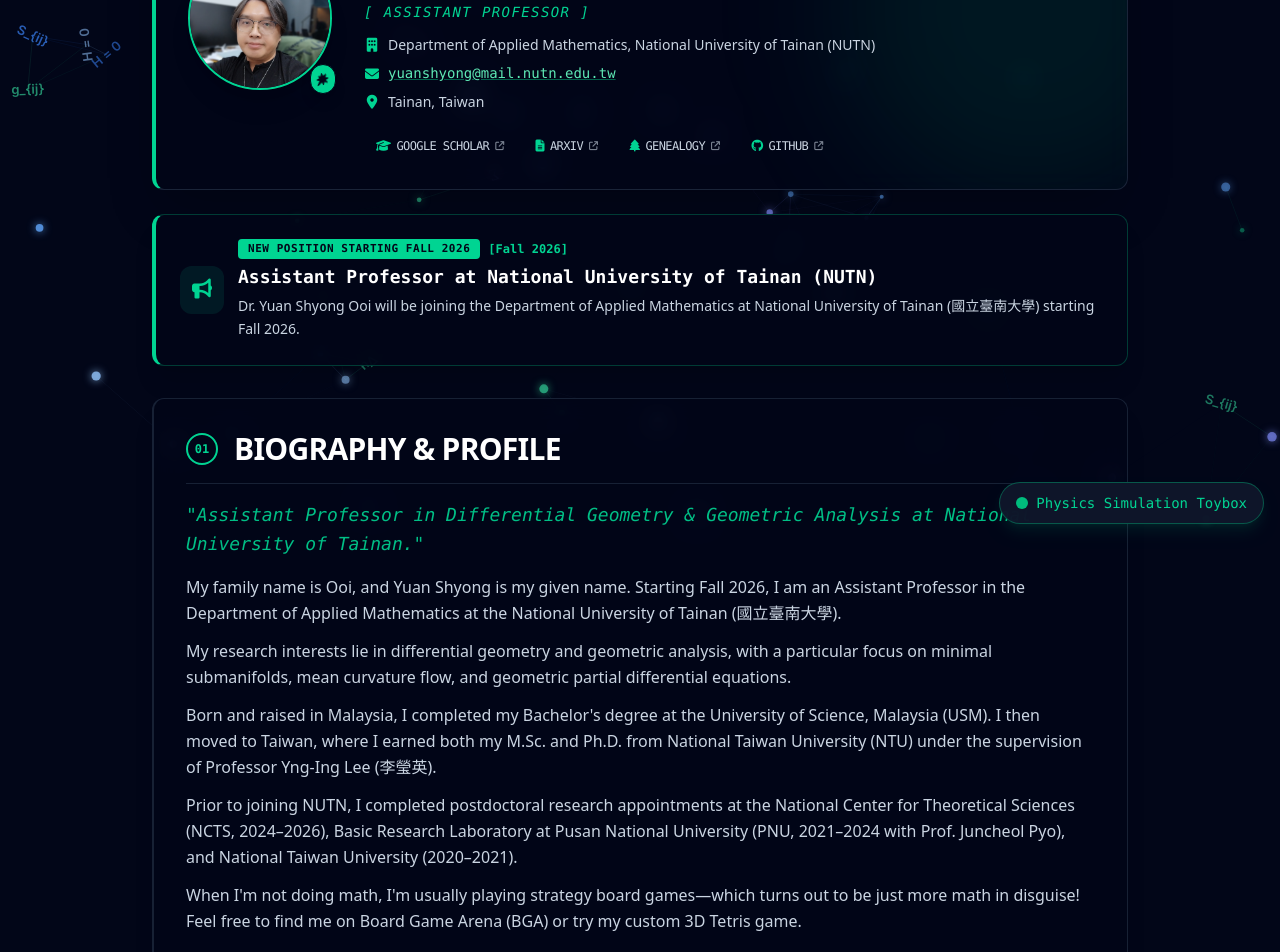
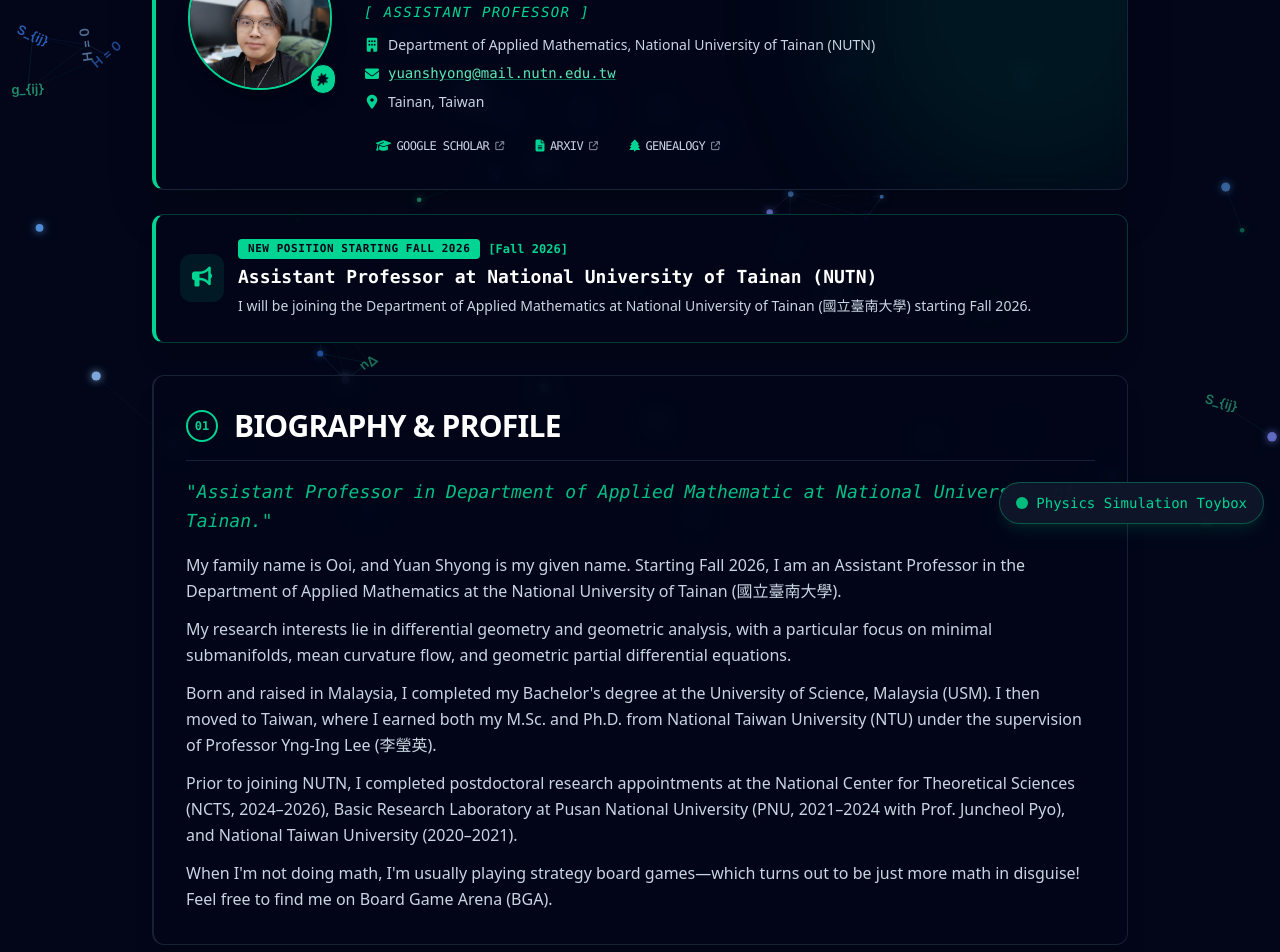
Before and after one commit to YuanShyong/personalwebpage, a React (Vite) app: page / in a window 1280 px wide. Shown: the part 260-1212 px from the top of the page. Built offline with nearby package versions, Linux system fonts and the light colour scheme; a web font is replaced by a local one.

Commit message:
Update site.config.js

```diff
--- a/site.config.js
+++ b/site.config.js
@@ -18,18 +18,17 @@ const siteConfig = {
     links: [
       { name: "Google Scholar", icon: "fa-solid fa-graduation-cap", url: "https://scholar.google.com.tw/citations?user=v3hHG8gAAAAJ&hl=zh-CN" },
       { name: "arXiv", icon: "fa-solid fa-file-lines", url: "https://arxiv.org/search/?query=Ooi%2C+Yuan+Shyong&searchtype=author" },
-      { name: "Genealogy", icon: "fa-solid fa-tree", url: "https://www.genealogy.math.ndsu.nodak.edu/id.php?id=283494" },
-      { name: "GitHub", icon: "fa-brands fa-github", url: "https://github.com/yuanshyong" }
+      { name: "Genealogy", icon: "fa-solid fa-tree", url: "https://www.genealogy.math.ndsu.nodak.edu/id.php?id=283494" }
     ]
   },
 
   home: {
-    tagline: "Assistant Professor in Differential Geometry & Geometric Analysis at National University of Tainan.",
+    tagline: "Assistant Professor in Department of Applied Mathematic at National University of Tainan.",
     announcement: {
       enabled: true,
       badge: "NEW POSITION STARTING FALL 2026",
       title: "Assistant Professor at National University of Tainan (NUTN)",
-      description: "Dr. Yuan Shyong Ooi will be joining the Department of Applied Mathematics at National University of Tainan (國立臺南大學) starting Fall 2026.",
+      description: "I will be joining the Department of Applied Mathematics at National University of Tainan (國立臺南大學) starting Fall 2026.",
       date: "Fall 2026",
       icon: "fa-solid fa-bullhorn",
       link: ""
@@ -39,7 +38,7 @@ const siteConfig = {
       "My research interests lie in differential geometry and geometric analysis, with a particular focus on minimal submanifolds, mean curvature flow, and geometric partial differential equations.",
       "Born and raised in Malaysia, I completed my Bachelor's degree at the University of Science, Malaysia (USM). I then moved to Taiwan, where I earned both my M.Sc. and Ph.D. from National Taiwan University (NTU) under the supervision of Professor Yng-Ing Lee (李瑩英).",
       "Prior to joining NUTN, I completed postdoctoral research appointments at the National Center for Theoretical Sciences (NCTS, 2024–2026), Basic Research Laboratory at Pusan National University (PNU, 2021–2024 with Prof. Juncheol Pyo), and National Taiwan University (2020–2021).",
-      "When I'm not doing math, I'm usually playing strategy board games—which turns out to be just more math in disguise! Feel free to find me on Board Game Arena (BGA) or try my custom 3D Tetris game."
+      "When I'm not doing math, I'm usually playing strategy board games—which turns out to be just more math in disguise! Feel free to find me on Board Game Arena (BGA)."
     ]
   },
 
@@ -47,7 +46,7 @@ const siteConfig = {
     affiliation: "Department of Applied Mathematics, National University of Tainan (NUTN)",
     primaryEmail: "yuanshyong@mail.nutn.edu.tw",
     permanentEmail: "shyong224@gmail.com",
-    address: "No. 33, Sec. 2, Shu-Lin St., West Central District, Tainan City 70005, Taiwan"
+    address: "700臺南市中西區五妃里樹林街二段33號格致號樓 C209-3 ｜ No. 33, Sec. 2, Shu-Lin St., West Central District, Tainan City 70005, Taiwan"
   },
 
   miscLinks: [
```
